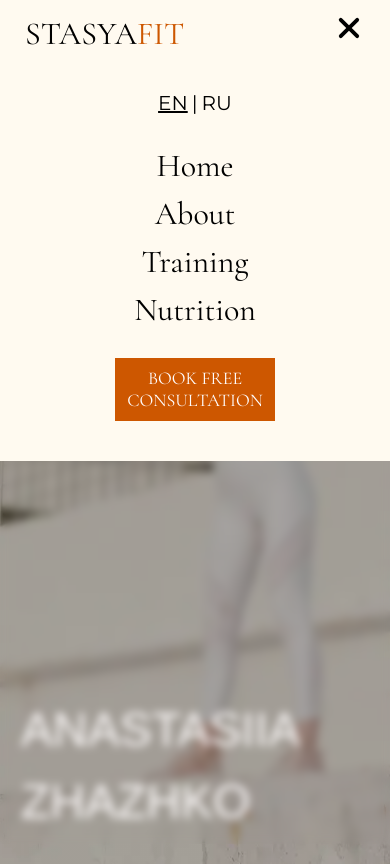
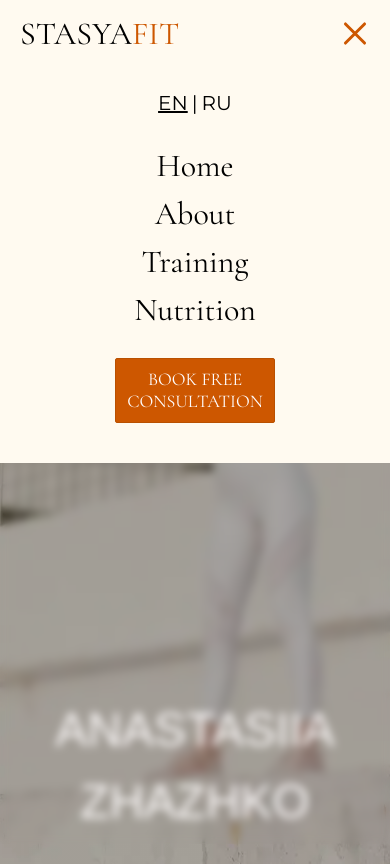
Before and after one commit to Maliuk-Olexandr/stasya-fit, a Next.js app: page /en in a window 390 px wide. Both pictures are taken after a click on the button "Mobile menu". Built offline with nearby package versions, Linux system fonts and the light colour scheme; a web font is replaced by a local one.

Commit message:
feat: enhance navigation components with active link detection and styling, improve mobile menu button design

```diff
--- a/app/[locale]/globals.css
+++ b/app/[locale]/globals.css
@@ -73,6 +73,7 @@ img {
   --main-text-color: #000000;
   --secondary-text-color: #fffcfc;
   --th-text-color: #cd5700;
+  --th-text-accent-color: #b95000;
 }
 
 /* dark theme disabled until ready */
@@ -116,7 +117,7 @@ input::placeholder {
 /* container */
 .container {
   min-width: 320px;
-  max-width: 380px;
+  max-width: 767px;
   margin: 0 auto;
   padding: 0 20px;
 }
--- a/modules/components/Header/DesktopNav.tsx
+++ b/modules/components/Header/DesktopNav.tsx
@@ -2,16 +2,13 @@ import css from "./Header.module.css";
 import Link from "next/link";
 import { useTranslations } from "next-intl";
 import clsx from "clsx";
-import path from "path";
-import { mainNavLinks} from "@/modules/constants/navLink";
+import { mainNavLinks } from "@/modules/constants/navLink";
+import { isActiveLink } from "@/modules/utils/pathname";
 
 export function DesktopNav() {
   const t = useTranslations("Header");
-  const pathname = path.normalize(typeof window !== "undefined" ? window.location.pathname : "/");
 
-  function isActiveLink(href: string) {
-    return pathname === href|| pathname.endsWith(href);
-  }
+
 
   return (
     <nav >
--- a/modules/components/Header/Header.module.css
+++ b/modules/components/Header/Header.module.css
@@ -38,11 +38,15 @@
     gap: 10px;
     font-size: 24px;
   }
+  .navLink {
+    display: inline-block;
+  }
+
   .navLink:hover,
   .navLink:focus,
   .navLink:active {
-    color: var(--th-text-color);
-    scale: 1.1;
+    color: var(--th-text-accent-color);
+    transform: scale(1.05);
   }
   .active {
     color: var(--th-text-color);
--- a/modules/components/Header/MobileNav.module.css
+++ b/modules/components/Header/MobileNav.module.css
@@ -1,3 +1,34 @@
+.burger {
+  position: relative;
+  z-index: 100;
+  width: 30px;
+  height: 20px;
+  background: none;
+  border: none;
+  cursor: pointer;
+}
+
+.burger span {
+  display: block;
+  width: 100%;
+  height: 3px;
+  background: currentColor;
+  margin-bottom: 5px;
+  transition: 0.3s;
+  border-radius: 20px;
+}
+
+.burger.active span:nth-child(1) {
+  transform: translateY(8px) rotate(45deg);
+}
+.burger.active span:nth-child(2) {
+  /* display: none; */
+  opacity: 0;
+}
+.burger.active span:nth-child(3) {
+  transform: translateY(-8px) rotate(-45deg);
+}
+
 .backdrop {
   top: 68px;
   left: 0;
@@ -35,6 +66,20 @@
 .backdrop.mobileMenuOpen .mobileMenu {
   transform: translateY(0);
 }
+.navLink {
+    display: inline-block;
+  }
+
+  .navLink:hover,
+  .navLink:focus,
+  .navLink:active {
+    color: var(--th-text-accent-color);
+    transform: scale(1.05);
+  }
+  .active {
+    color: var(--th-text-color);
+    text-decoration: underline;
+  }
 
 @media screen and (min-width: 768px) {
   .mobileNav {
--- a/modules/components/Header/MobileNav.tsx
+++ b/modules/components/Header/MobileNav.tsx
@@ -1,5 +1,6 @@
 "use client";
 import css from "./MobileNav.module.css";
+
 import Link from "next/link";
 import { useTranslations } from "next-intl";
 import clsx from "clsx";
@@ -7,6 +8,7 @@ import { useNavigationStore } from "@/modules/store/useAppStore";
 import { mainNavLinks } from "@/modules/constants/navLink";
 import { LinkButton } from "../ui/LinkButton/LinkButton";
 import { LanguageSwitcher } from "../ui/LanguageSwitcher/LanguageSwitcher";
+import { isActiveLink } from "@/modules/utils/pathname";
 
 export function MobileNav() {
   const t = useTranslations("Header");
@@ -16,13 +18,13 @@ export function MobileNav() {
   return (
     <div className={clsx(css.mobileNav)}>
       <button
-        className={css.mobileMenuButton}
+        className={clsx(css.burger, isMobileMenuOpen && css.active)}
         onClick={toggleMobileMenu}
         aria-label="Mobile menu"
       >
-          <svg width={32} height={32}>
-            <use href={isMobileMenuOpen ? "/icons.svg#close" : "/icons.svg#burger"}></use>
-          </svg>
+        <span />
+        <span />
+        <span />
       </button>
 
       <div
@@ -33,7 +35,7 @@ export function MobileNav() {
           <ul className={css.mobileMenuList}>
             {mainNavLinks.map((link) => (
               <li key={link.href}>
-                  <Link href={link.href} onClick={closeMobileMenu}>
+                <Link className={clsx(css.navLink, { [css.active]: isActiveLink(link.href) })} href={link.href} onClick={closeMobileMenu}>
                   {t(link.labelKey)}
                 </Link>
               </li>
--- a/modules/components/Hero/Hero.module.css
+++ b/modules/components/Hero/Hero.module.css
@@ -16,6 +16,7 @@
 .title {
   color: var(--secondary-text-color);
   font-size: 48px;
+  text-align: center;
   text-transform: uppercase;
   font-family: var(--notable);
 }
--- a/modules/components/ui/LanguageSwitcher/LanguageSwitcher.module.css
+++ b/modules/components/ui/LanguageSwitcher/LanguageSwitcher.module.css
@@ -7,6 +7,7 @@
 
 .link:hover, .link:focus {
   text-decoration: underline;
+  color:var(--th-text-color)
 }
 
 .active {
--- a/modules/components/ui/LinkButton/LinkButton.module.css
+++ b/modules/components/ui/LinkButton/LinkButton.module.css
@@ -10,6 +10,12 @@
     padding: 10px;
     font-size: 18px;
     max-width: 160px;
+    border-radius: 2px;
+    border: 1px solid var(--th-text-accent-color);
+  }
+  .link:hover,
+  .link:focus {
+    background-color: var(--th-text-accent-color);
   }
 
 @media screen and (min-width: 1440px) {
--- /dev/null
+++ b/modules/utils/pathname.ts
@@ -0,0 +1,9 @@
+import path from "path";
+
+export function isActiveLink(href: string) {
+  const pathname = path.normalize(
+    typeof window !== "undefined" ? window.location.pathname : "/"
+  );
+
+  return pathname === href || pathname.endsWith(href);
+}
```
Lines whose indentation alone changed are shown as unchanged.
